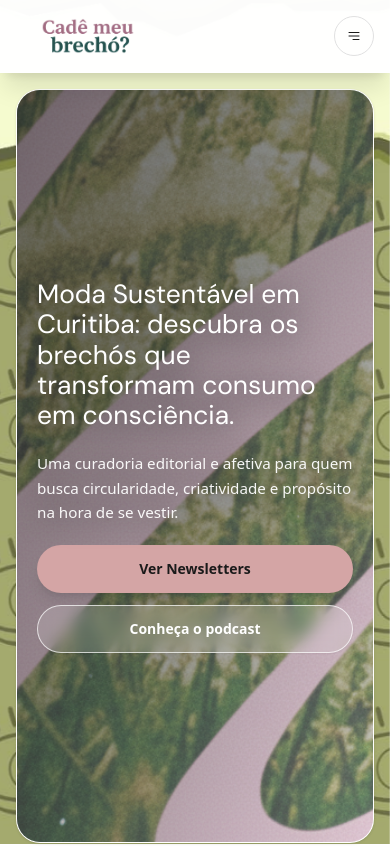
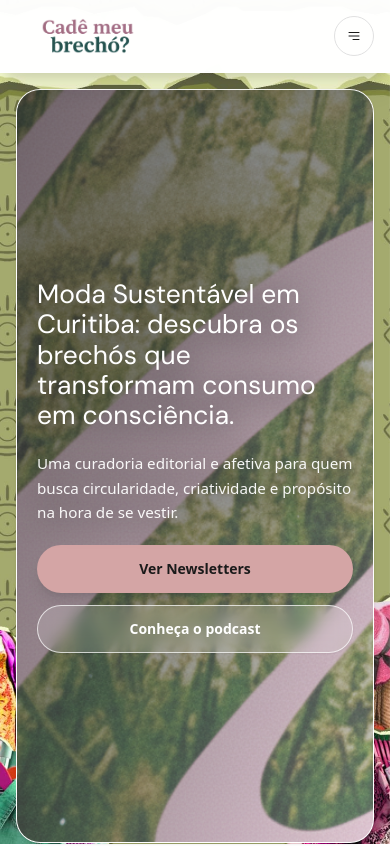
Before and after one commit to Artur-Falavinha/cademeubrecho, a Next.js app: page / in a window 390 px wide. Shown: the top 846 px of the page. Built offline with nearby package versions, Linux system fonts and the light colour scheme.

Commit message:
Ajusta backgrounds para mobile: Início usa background3.jpg e Quem Somos usa background6.jpg

```diff
--- a/src/components/page-background.tsx
+++ b/src/components/page-background.tsx
@@ -20,9 +20,9 @@ export function PageBackground() {
   }, []);
 
   const background = pathname === "/"
-    ? "/background1.jpg"
+    ? (isMobile ? "/background3.jpg" : "/background1.jpg")
     : pathname.startsWith("/quem-somos")
-    ? "/background4.jpg"
+    ? (isMobile ? "/background6.jpg" : "/background4.jpg")
     : (() => {
         const bgArray = isMobile ? backgrounds.mobile : backgrounds.desktop;
         const bgIndex = Math.abs(pathname.split("").reduce((acc, char) => acc + char.charCodeAt(0), 0)) % bgArray.length;
```
Also changed, not shown: Captura de tela 2025-11-17 173409.png (deleted).
